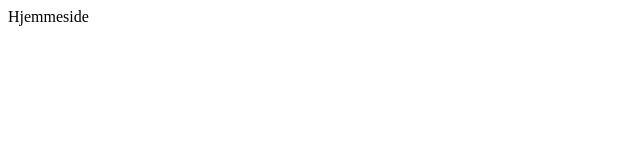
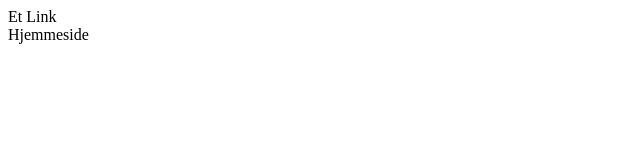
Before and after one commit to McAndersC/git, a plain HTML site: page index.html in a window 1280 px wide. Shown: the whole page, without its empty margins (0-640 px from the left). Drawn offline with Linux system fonts and the light colour scheme.

Commit message:
Added Nav

```diff
--- a/index.html
+++ b/index.html
@@ -6,6 +6,7 @@
     <title>Document</title>
 </head>
 <body>
+    <nav>Et Link</nav>
     Hjemmeside
 </body>
 </html>
```
